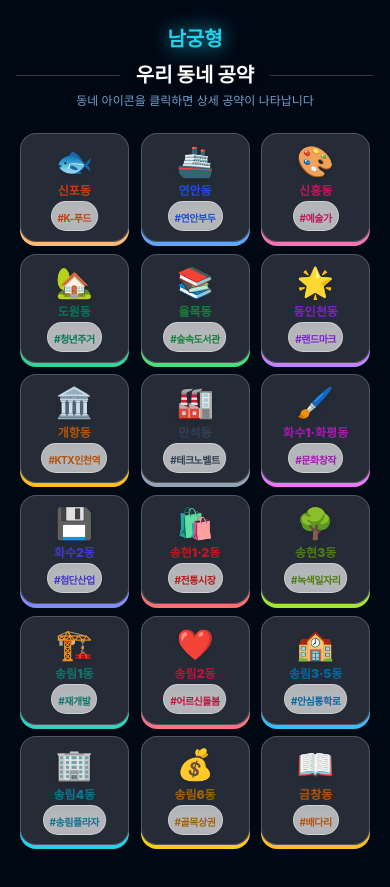
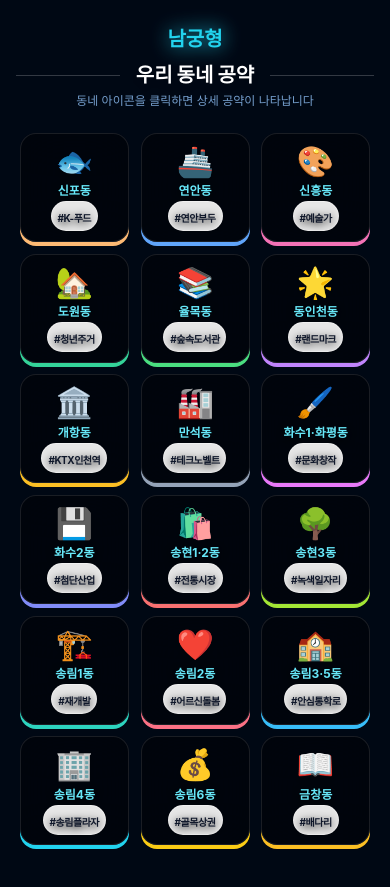
Before and after one commit to acmadl600-gif/leekkk, a React (Vite) app: page / in a window 390 px wide. Shown: the part 1960-2847 px from the top of the page. Built offline with nearby package versions, Linux system fonts and the light colour scheme.

Commit message:
design: 모바일 가독성 강화(시안 컬러 및 블러 최적화)

```diff
--- a/src/components/CosmicMap.jsx
+++ b/src/components/CosmicMap.jsx
@@ -478,11 +478,10 @@ export const CosmicMap = () => {
                     flex flex-col items-center justify-center
                     transition-all duration-300
                     ${isMobile
-                        ? `aspect-square rounded-2xl border border-white/20 ${district.shadow}`
+                        ? `aspect-square rounded-2xl bg-black/40 backdrop-blur-xl border border-white/10 ${district.shadow}`
                         : 'rounded-xl hover:bg-white/5 hover:-translate-y-1 py-2'
                       }
                   `}
-                    style={isMobile ? { backgroundColor: 'rgba(255, 255, 255, 0.15)', backdropFilter: 'blur(10px)' } : {}}
                     initial={{ opacity: 0, scale: 0.8 }}
                     whileInView={{ opacity: 1, scale: 1 }}
                     viewport={{ once: true }}
@@ -492,9 +491,9 @@ export const CosmicMap = () => {
                       <>
                         {/* Mobile: Cute 3D Emoji */}
                         <div className="text-3xl drop-shadow-md mb-1 animate-bounce-slow">{district.emoji}</div>
-                        <span className={`font-black ${district.text} text-xs mb-0.5 text-center`}>{district.name}</span>
-                        <div className="bg-white/60 backdrop-blur-sm px-1.5 py-0.5 rounded-full border border-white/40 shadow-sm">
-                          <span className={`text-[10px] font-bold ${district.text} tracking-tighter`}>{district.keyword}</span>
+                        <span className={`font-bold text-cyan-300 text-xs mb-0.5 text-center drop-shadow-[0_2px_4px_rgba(0,0,0,0.9)]`}>{district.name}</span>
+                        <div className="bg-white/90 backdrop-blur-sm px-1.5 py-0.5 rounded-full border border-white/40 shadow-sm">
+                          <span className={`text-[10px] font-bold text-slate-900 tracking-tighter drop-shadow-[0_2px_4px_rgba(0,0,0,0.9)]`}>{district.keyword}</span>
                         </div>
                       </>
                     ) : (
```
